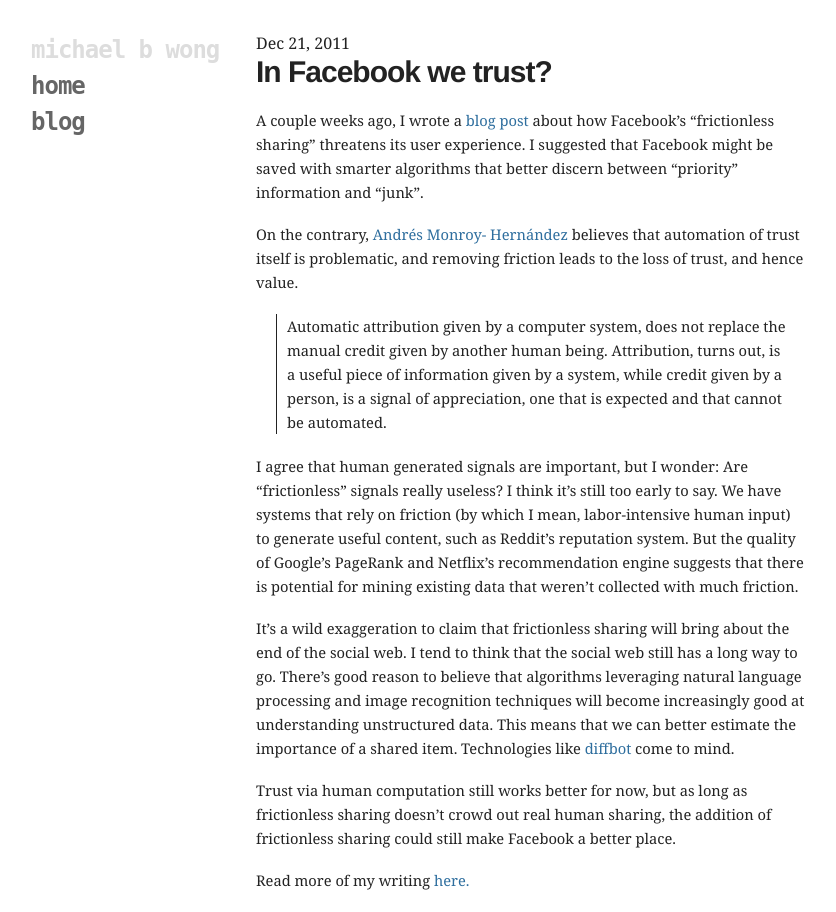
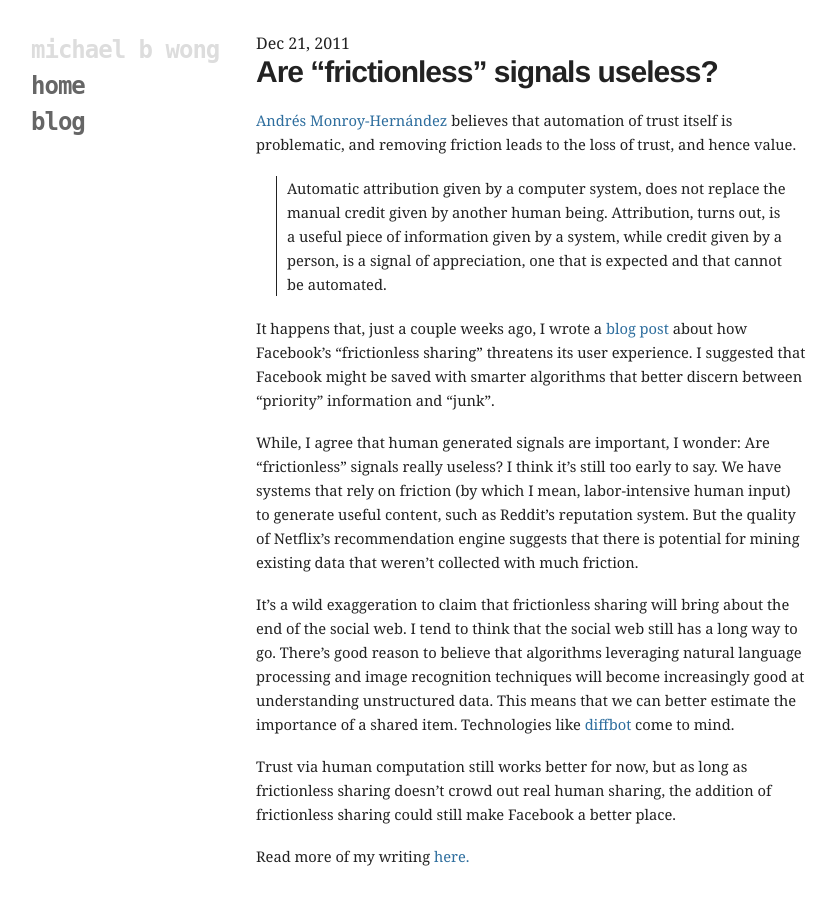
Before and after one commit to mbwong/mbwong.github.com, a Jekyll site: the page built from _posts/2011-12-21-in-facebook-we-trust.md, in a window 1280 px wide. Shown: the whole page, without its empty margins (94-930 px from the left). Built offline with Jekyll 4.4.1, drawn with Linux system fonts in a browser that asks for light colours; some of the changed lines change nothing that is shown.

Commit message:
Update _posts/2011-12-21-in-facebook-we-trust.md

```diff
--- a/_posts/2011-12-21-in-facebook-we-trust.md
+++ b/_posts/2011-12-21-in-facebook-we-trust.md
@@ -1,18 +1,11 @@
 ---
 tags: data society internet
-title: In Facebook we trust?
+title: Are “frictionless” signals useless?
 layout: post
 ---
-# In Facebook we trust?
+# Are “frictionless” signals useless?
 
-A couple weeks ago, I wrote a [blog post](http://mbwong.com/2011/11/30/why-
-zucks-law-is-not-the-new-moores-law.html) about how Facebook's "frictionless
-sharing" threatens its user experience. I suggested that Facebook might be
-saved with smarter algorithms that better discern between "priority"
-information and "junk".
-
-On the contrary, [Andrés Monroy-
-Hernández](http://socialmediacollective.org/2011/11/28/in-defense-of-
+[Andrés Monroy-Hernández](http://socialmediacollective.org/2011/11/28/in-defense-of-
 friction/) believes that automation of trust itself is problematic, and
 removing friction leads to the loss of trust, and hence value.
 
@@ -22,11 +15,17 @@
 > is a signal of appreciation, one that is expected and that cannot be
 > automated.
 
-I agree that human generated signals are important, but I wonder: Are
+It happens that, just a couple weeks ago, I wrote a [blog post](http://mbwong.com/2011/11/30/why-
+zucks-law-is-not-the-new-moores-law.html) about how Facebook's "frictionless
+sharing" threatens its user experience. I suggested that Facebook might be
+saved with smarter algorithms that better discern between "priority"
+information and "junk".
+
+While, I agree that human generated signals are important, I wonder: Are
 "frictionless" signals really useless? I think it's still too early to say. We
 have systems that rely on friction (by which I mean, labor-intensive human
 input) to generate useful content, such as Reddit's reputation system. But the
-quality of Google's PageRank and Netflix's recommendation engine suggests that
+quality of Netflix's recommendation engine suggests that
 there is potential for mining existing data that weren't collected with much
 friction.
 
```
